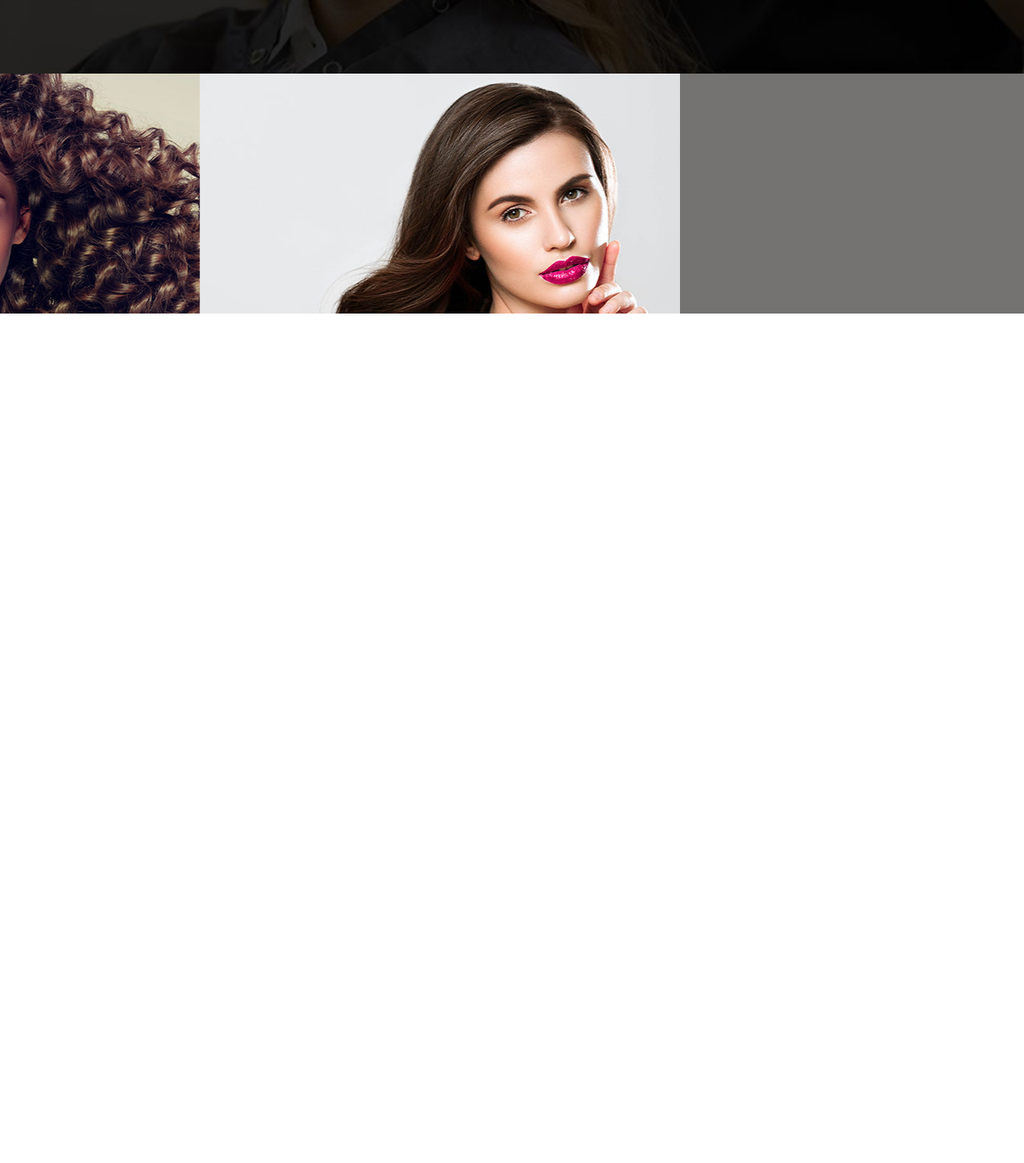
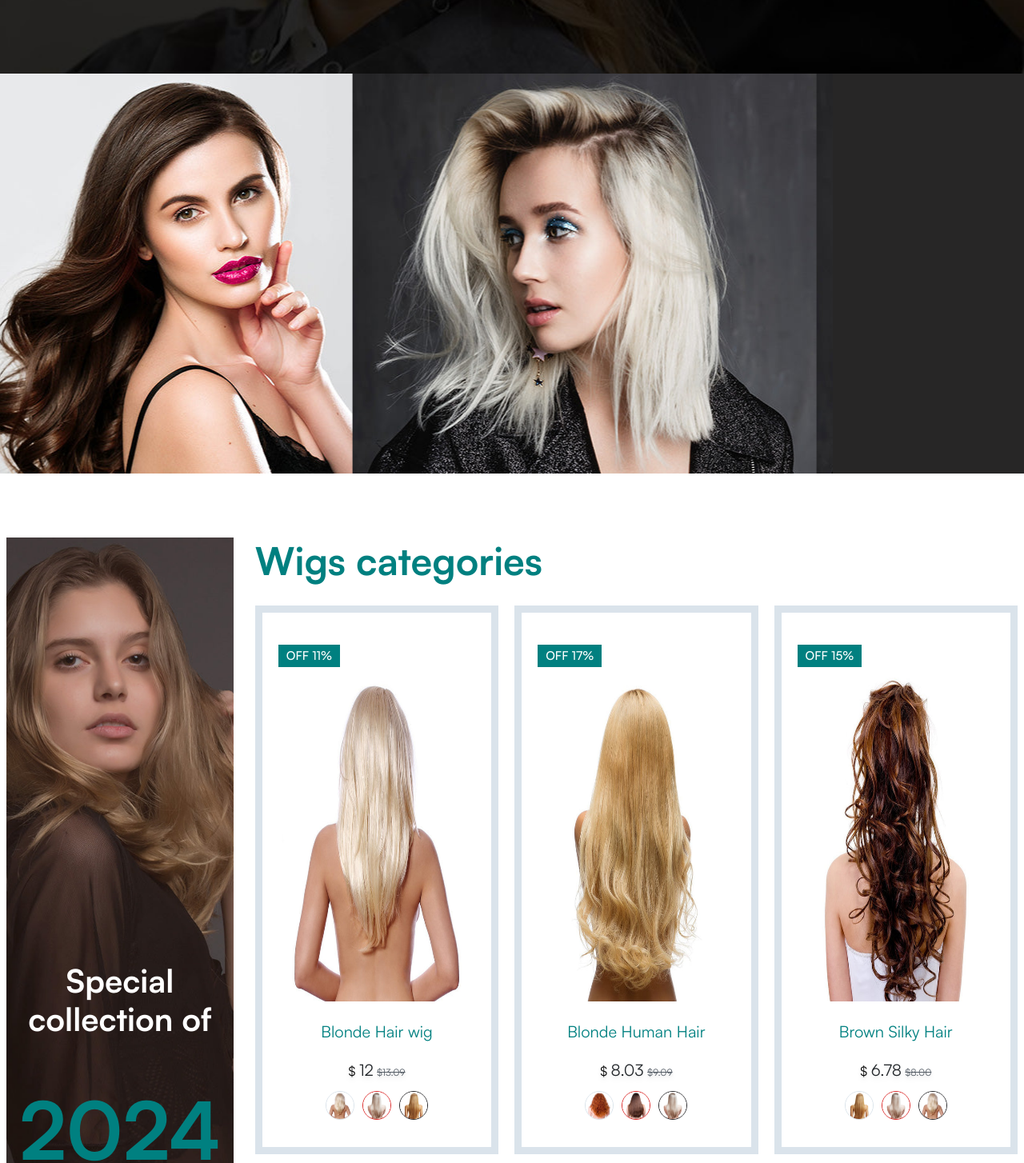
Before and after one commit to Husseincode/TRISHA, a Next.js app in the folder trisha/: page / in a window 1280 px wide. Shown: the part 5355-6809 px from the top of the page at 80% size. Before the commit the page ends 5747 px from the top, so only its background shows below. Built offline with nearby package versions, Linux system fonts and the light colour scheme.

Commit message:
`Refactor Section6 to Section8, update Card component, and modify Section6 styles and data`

```diff
--- a/trisha/src/app/Test/page.tsx
+++ b/trisha/src/app/Test/page.tsx
@@ -2,11 +2,11 @@
 
 import React from 'react';
 //import Section4 from '../components/Loading/section4';
-import Section6 from '../components/Loading/section7';
+import Section8 from '../components/Loading/section8';
 
 const page = () => {
   //const images = { img1: subImg1, img2: subImg2, img3: subImg3 };
-  return <Section6 />;
+  return <Section8 />;
 };
 
 export default page;
--- a/trisha/src/app/components/Card/index.tsx
+++ b/trisha/src/app/components/Card/index.tsx
@@ -50,7 +50,7 @@ const Card: FC<CardProps> = ({
           src={img}
           height={416}
           width={367}
-          className='lg:h-[416px] lg:w-[367px]'
+          className='lg:h-[416px] w-full lg:w-[367px]'
           alt=''
         />
       </div>
--- a/trisha/src/app/components/Section6/data.ts
+++ b/trisha/src/app/components/Section6/data.ts
@@ -6,16 +6,4 @@ import img3 from '@/assets/Trisha/Trisha/girl3.jpg';
 import img4 from '@/assets/Trisha/Trisha/girl4.jpg';
 import img5 from '@/assets/Trisha/Trisha/girl5.jpg';
 
-export const images = [
-  img1,
-  img2,
-  img3,
-  img4,
-  img5,
-  img5,
-  img3,
-  img4,
-  img1,
-  img2,
-  img4,
-];
+export const images = [img1, img2, img3, img4, img5];
--- a/trisha/src/app/components/Section6/index.tsx
+++ b/trisha/src/app/components/Section6/index.tsx
@@ -6,7 +6,7 @@ import { images } from './data';
 
 const SectionComp6 = () => {
   return (
-    <div className='w-full flex justify-center items-center bg-[#757272] overflow-scroll scrollbar-hidden'>
+    <div className='w-full flex justify-center items-center bg-[#272626] overflow-scroll scrollbar-hidden'>
       <div className='slider'>
         <div className='flex slides'>
           {images.map((img, idx: number) => (
--- a/trisha/src/app/components/Section6/styles.css
+++ b/trisha/src/app/components/Section6/styles.css
@@ -2,10 +2,10 @@
 
 .image {
   background-position: center;
-  background-size: contain;
+  background-size: cover;
   background-repeat: no-repeat;
   width: 600px;
-  height: 300px;
+  height: 500px;
 }
 
 .scrollbar-hidden::-webkit-scrollbar {
@@ -27,7 +27,7 @@
   0% {
     transform: translateX(0);
   }
-  25% {
+  75% {
     transform: translateX(-50%);
   }
   /* 50% {
--- /dev/null
+++ b/trisha/src/app/components/Section7/index.tsx
@@ -0,0 +1,59 @@
+/** @format */
+/* eslint-disable @typescript-eslint/no-explicit-any */
+
+import React from 'react';
+import './styles.css';
+import Card from '@/app/components/Card';
+import { data } from '@/app/components/Section4/data';
+
+const SectionComp7 = () => {
+  return (
+    <section className='flex items-center justify-center'>
+      <div className='min-h-[800px] container w-full flex gap-[27px] lg:flex-row flex-col mt-[80px] px-2'>
+        <div
+          className={`lg:w-[359px] w-full h-[800px] special_collection flex items-end px-4`}>
+          <div className='h-[270px] w-full flex flex-col justify-between'>
+            <div>
+              <h2 className='font-extrabold text-[40px] leading-[48px] text-center text-[#FFFFFF]'>
+                Special <br /> collection of
+              </h2>
+            </div>
+            <div className='w-full flex justify-center items-center'>
+              <time className='font-semibold text-[100px] leading-[121px] text-center text-[#008080]'>
+                2024
+              </time>
+            </div>
+          </div>
+        </div>
+        <div className='min-h-[682px] lg:min-w-[800px] w-full flex flex-col gap-[27px]'>
+          <h2 className='font-bold text-[48px] leading-[58px] text-[#008080]'>
+            Wigs categories
+          </h2>
+          {/**Can be modified later but now fixed as it is not fetching any data */}
+          <div className=' flex justify-center items-center'>
+            <div className='flex md:grid md:grid-cols-2 lg:flex lg:flex-row flex-rap flex-col md:gap-[20px] gap-[40px] transition duration-500'>
+              {data.map((items: any, idx: number) => (
+                <Card
+                  key={idx}
+                  text={items.text}
+                  img={items.showImg}
+                  isDisabled={false}
+                  percentOff={items.percentOff}
+                  price={items.price}
+                  outdatedPrice={items.outdatedPrice}
+                  subImages={items.images}
+                  title={items.text}
+                  className={`${idx === 2 && ' justify-center w-fit mx-auto'}`}
+                  //ref={cardRef}
+                  // className={`${isCardShown && 'slide-from-right'}`}
+                />
+              ))}
+            </div>
+          </div>
+        </div>
+      </div>
+    </section>
+  );
+};
+
+export default SectionComp7;
--- /dev/null
+++ b/trisha/src/app/components/Section7/styles.css
@@ -0,0 +1,8 @@
+/** @format */
+
+.special_collection {
+  background: url('../../../assets/Trisha/Trisha/img-4.jpg');
+  background-position: center;
+  background-size: cover;
+  background-repeat: no-repeat;
+}
--- a/trisha/src/app/components/app.tsx
+++ b/trisha/src/app/components/app.tsx
@@ -11,6 +11,7 @@ import SectionComp3 from './Section3';
 import SectionComp4 from './Section4';
 import Section5Comp from './Section5';
 import SectionComp6 from './Section6';
+import SectionComp7 from './Section7';
 
 const EntryPoint = () => {
   const [isLoading, setIsLoading] = useState<boolean>(true);
@@ -35,6 +36,7 @@ const EntryPoint = () => {
       <SectionComp4 />
       <Section5Comp />
       <SectionComp6 />
+      <SectionComp7 />
     </section>
   );
 };
```
